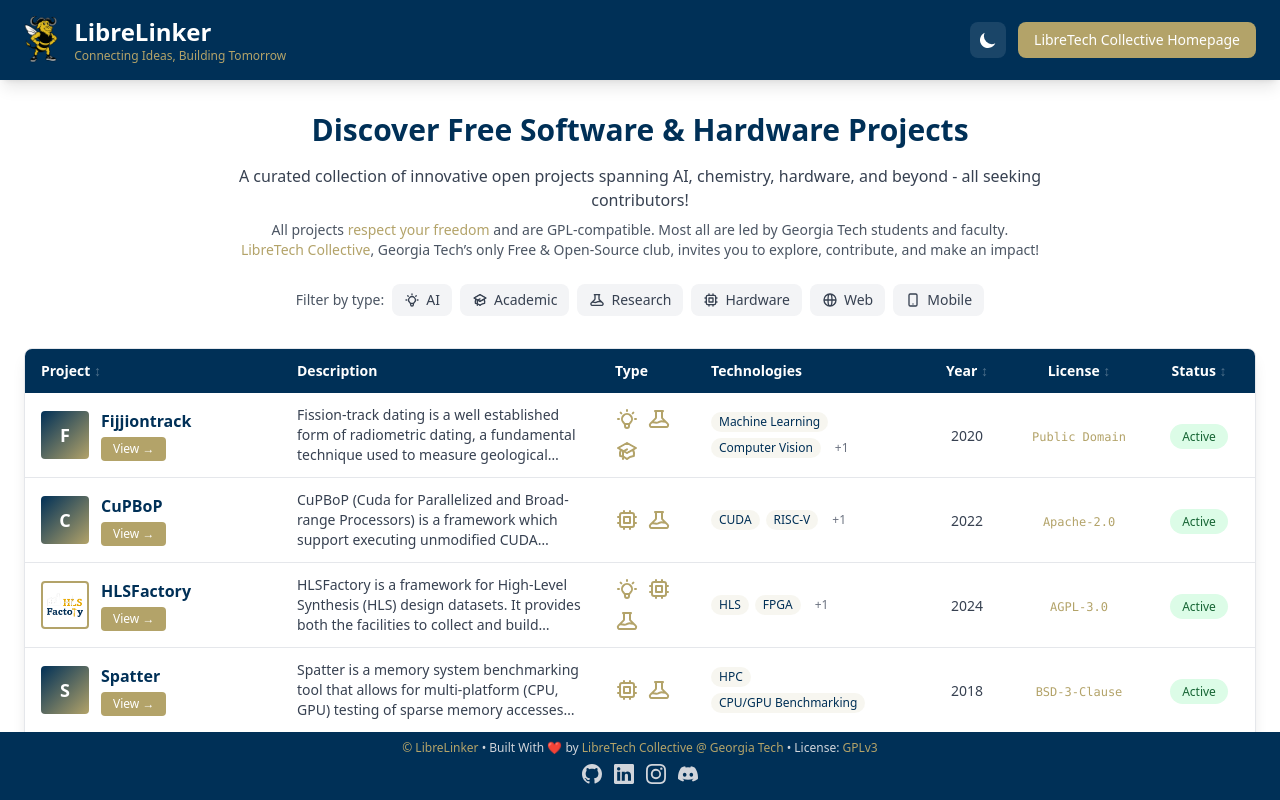
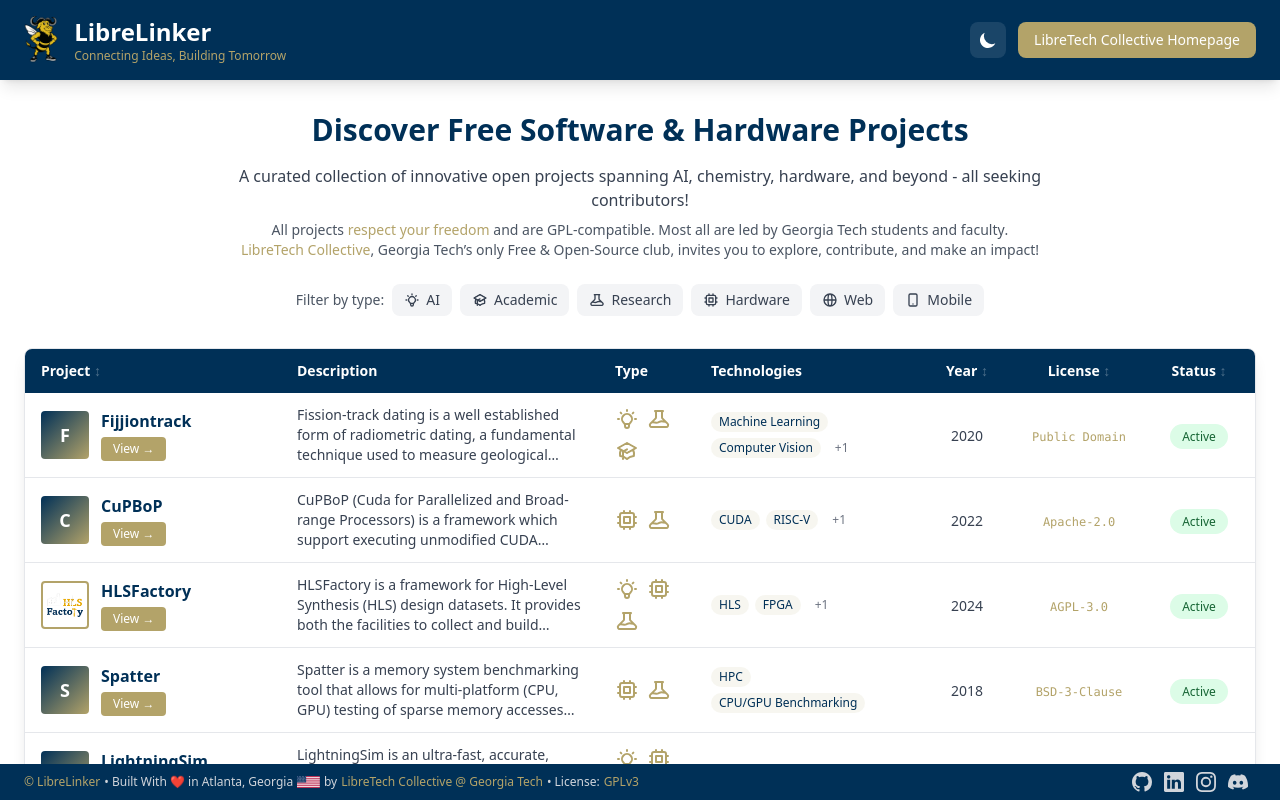
Before and after one commit to LTC-GT/LibreLinker, a plain HTML site: page index.html in a window 1280 px wide. Drawn offline with nearby package versions, Linux system fonts and the light colour scheme.

Commit message:
Final tweak to footer
Signed-off-by: Jenkins, Kenneth Alexander <kjenkins60@gatech.edu>

```diff
--- a/index.html
+++ b/index.html
@@ -880,8 +880,8 @@
                             </button>
                         </div>
                         <div class="p-6">
-                            <p class="text-sm text-gray-600 dark:text-gray-300 mb-4 text-center">
-                                <a href="https://github.com/LTC-GT/LibreLinker" target="_blank" rel="noopener noreferrer" class="text-brand-gold hover:underline">© LibreLinker</a> • Built With ❤️ by <a href="https://ltc.gtorg.gatech.edu/" target="_blank" rel="noopener noreferrer" class="text-brand-gold hover:underline">LibreTech Collective @ Georgia Tech</a>
+                            <p class="text-sm text-gray-600 dark:text-gray-300 mb-4 text-center flex items-center justify-center gap-1 flex-wrap">
+                                <a href="https://github.com/LTC-GT/LibreLinker" target="_blank" rel="noopener noreferrer" class="text-brand-gold hover:underline">© LibreLinker</a> • Built With ❤️ in Atlanta, Georgia <svg class="inline-block h-3 w-auto align-baseline" xmlns="http://www.w3.org/2000/svg" viewBox="0 0 7410 3900"><path d="M0,0h7410v3900H0" fill="#b31942"/><path d="M0,450H7410m0,600H0m0,600H7410m0,600H0m0,600H7410m0,600H0" stroke="#FFF" stroke-width="300"/><path d="M0,0h2964v2100H0" fill="#0a3161"/><g fill="#FFF"><g id="s18"><g id="s9"><g id="s5"><g id="s4"><path id="s" d="M247,90 317.534230,307.082039 132.873218,172.917961H361.126782L176.465770,307.082039z"/><use href="#s" y="420"/><use href="#s" y="840"/><use href="#s" y="1260"/></g><use href="#s" y="1680"/></g><use href="#s4" x="247" y="210"/></g><use href="#s9" x="494"/></g><use href="#s18" x="988"/><use href="#s9" x="1976"/><use href="#s5" x="2470"/></g></svg> by <a href="https://ltc.gtorg.gatech.edu/" target="_blank" rel="noopener noreferrer" class="text-brand-gold hover:underline">LibreTech Collective @ Georgia Tech</a>
                             </p>
                             <p class="text-sm text-gray-600 dark:text-gray-300 mb-6 text-center">
                                 License: <a href="https://github.com/LTC-GT/LibreLinker/blob/main/LICENSE.md" target="_blank" rel="noopener noreferrer" class="text-brand-gold hover:underline">GPLv3</a>
@@ -1097,11 +1097,11 @@
     <!-- Footer -->
     <footer class="bg-brand-navy text-white flex-shrink-0 hidden sm:block">
         <div class="container mx-auto px-4 sm:px-6 py-2">
-            <div class="flex flex-col items-center justify-center gap-2 text-center pb-2">
-                <p class="text-[10px] sm:text-xs text-gray-300">
-                    <a href="https://github.com/LTC-GT/LibreLinker" target="_blank" rel="noopener noreferrer" class="text-brand-gold hover:underline">© LibreLinker</a> • Built With ❤️ by <a href="https://ltc.gtorg.gatech.edu/" target="_blank" rel="noopener noreferrer" class="text-brand-gold hover:underline">LibreTech Collective @ Georgia Tech</a> • License: <a href="https://github.com/LTC-GT/LibreLinker/blob/main/LICENSE.md" target="_blank" rel="noopener noreferrer" class="text-brand-gold hover:underline">GPLv3</a>
+            <div class="flex flex-col sm:flex-row items-center justify-between gap-2">
+                <p class="text-[10px] sm:text-xs text-gray-300 flex items-center gap-1">
+                    <a href="https://github.com/LTC-GT/LibreLinker" target="_blank" rel="noopener noreferrer" class="text-brand-gold hover:underline">© LibreLinker</a> • Built With ❤️ in Atlanta, Georgia <svg class="inline-block h-3 w-auto align-baseline" xmlns="http://www.w3.org/2000/svg" viewBox="0 0 7410 3900"><path d="M0,0h7410v3900H0" fill="#b31942"/><path d="M0,450H7410m0,600H0m0,600H7410m0,600H0m0,600H7410m0,600H0" stroke="#FFF" stroke-width="300"/><path d="M0,0h2964v2100H0" fill="#0a3161"/><g fill="#FFF"><g id="s18"><g id="s9"><g id="s5"><g id="s4"><path id="s" d="M247,90 317.534230,307.082039 132.873218,172.917961H361.126782L176.465770,307.082039z"/><use href="#s" y="420"/><use href="#s" y="840"/><use href="#s" y="1260"/></g><use href="#s" y="1680"/></g><use href="#s4" x="247" y="210"/></g><use href="#s9" x="494"/></g><use href="#s18" x="988"/><use href="#s9" x="1976"/><use href="#s5" x="2470"/></g></svg> by <a href="https://ltc.gtorg.gatech.edu/" target="_blank" rel="noopener noreferrer" class="text-brand-gold hover:underline">LibreTech Collective @ Georgia Tech</a> • License: <a href="https://github.com/LTC-GT/LibreLinker/blob/main/LICENSE.md" target="_blank" rel="noopener noreferrer" class="text-brand-gold hover:underline">GPLv3</a>
                 </p>
-                <div class="flex items-center gap-3">
+                <div class="flex items-center gap-3 pr-2">
                     <a href="https://github.com/LTC-GT" target="_blank" rel="noopener noreferrer" class="hover:opacity-80 transition-opacity" aria-label="View on GitHub">
                         <svg class="w-5 h-5 fill-current text-gray-300 hover:text-brand-gold transition-colors" viewBox="0 0 16 16" xmlns="http://www.w3.org/2000/svg">
                             <path d="M8 0C3.58 0 0 3.58 0 8c0 3.54 2.29 6.53 5.47 7.59.4.07.55-.17.55-.38 0-.19-.01-.82-.01-1.49-2.01.37-2.53-.49-2.69-.94-.09-.23-.48-.94-.82-1.13-.28-.15-.68-.52-.01-.53.63-.01 1.08.58 1.23.82.72 1.21 1.87.87 2.33.66.07-.52.28-.87.51-1.07-1.78-.2-3.64-.89-3.64-3.95 0-.87.31-1.59.82-2.15-.08-.2-.36-1.02.08-2.12 0 0 .67-.21 2.2.82.64-.18 1.32-.27 2-.27.68 0 1.36.09 2 .27 1.53-1.04 2.2-.82 2.2-.82.44 1.1.16 1.92.08 2.12.51.56.82 1.27.82 2.15 0 3.07-1.87 3.75-3.65 3.95.29.25.54.73.54 1.48 0 1.07-.01 1.93-.01 2.2 0 .21.15.46.55.38A8.013 8.013 0 0016 8c0-4.42-3.58-8-8-8z"></path>
```
Also changed, not shown: misc/img/us-flag.svg (added).
